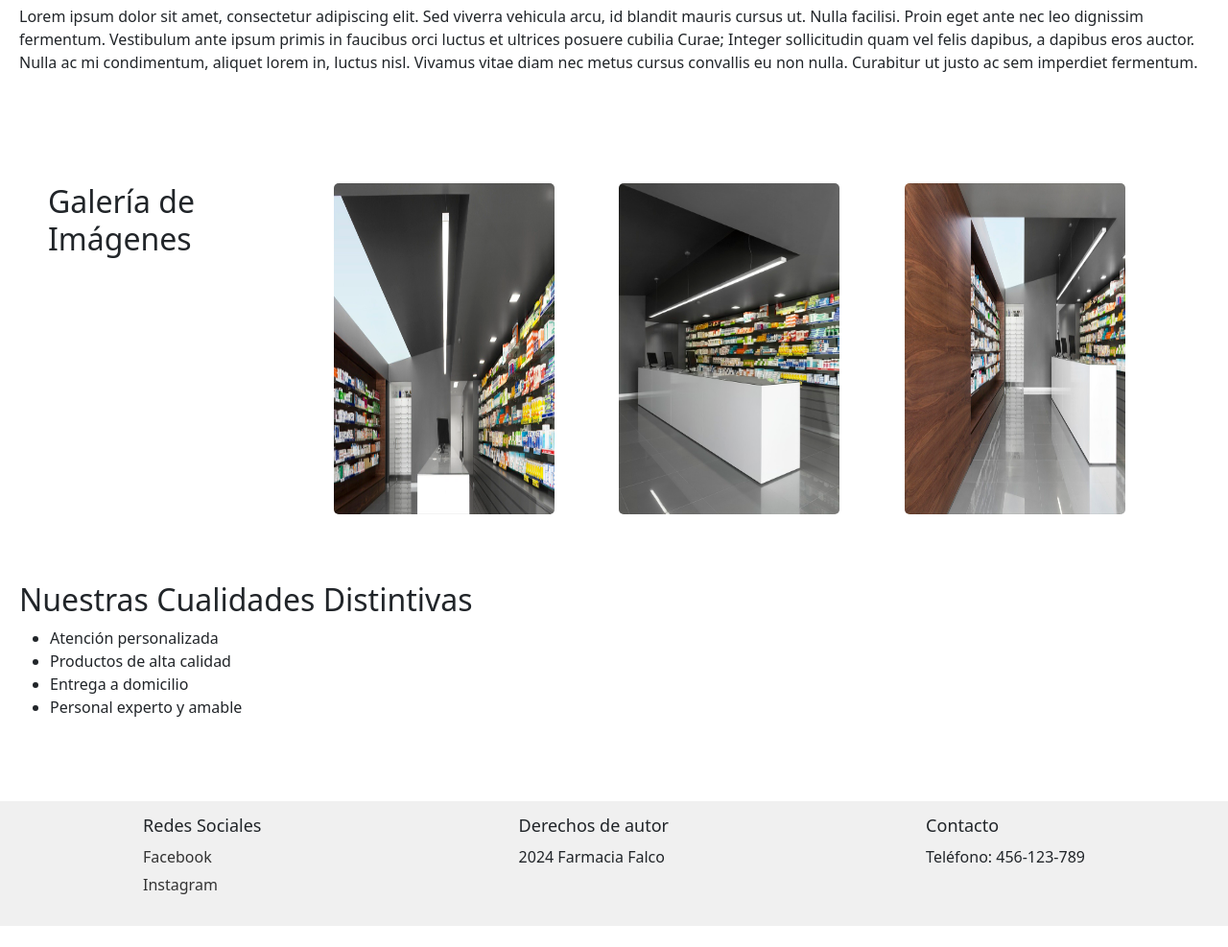
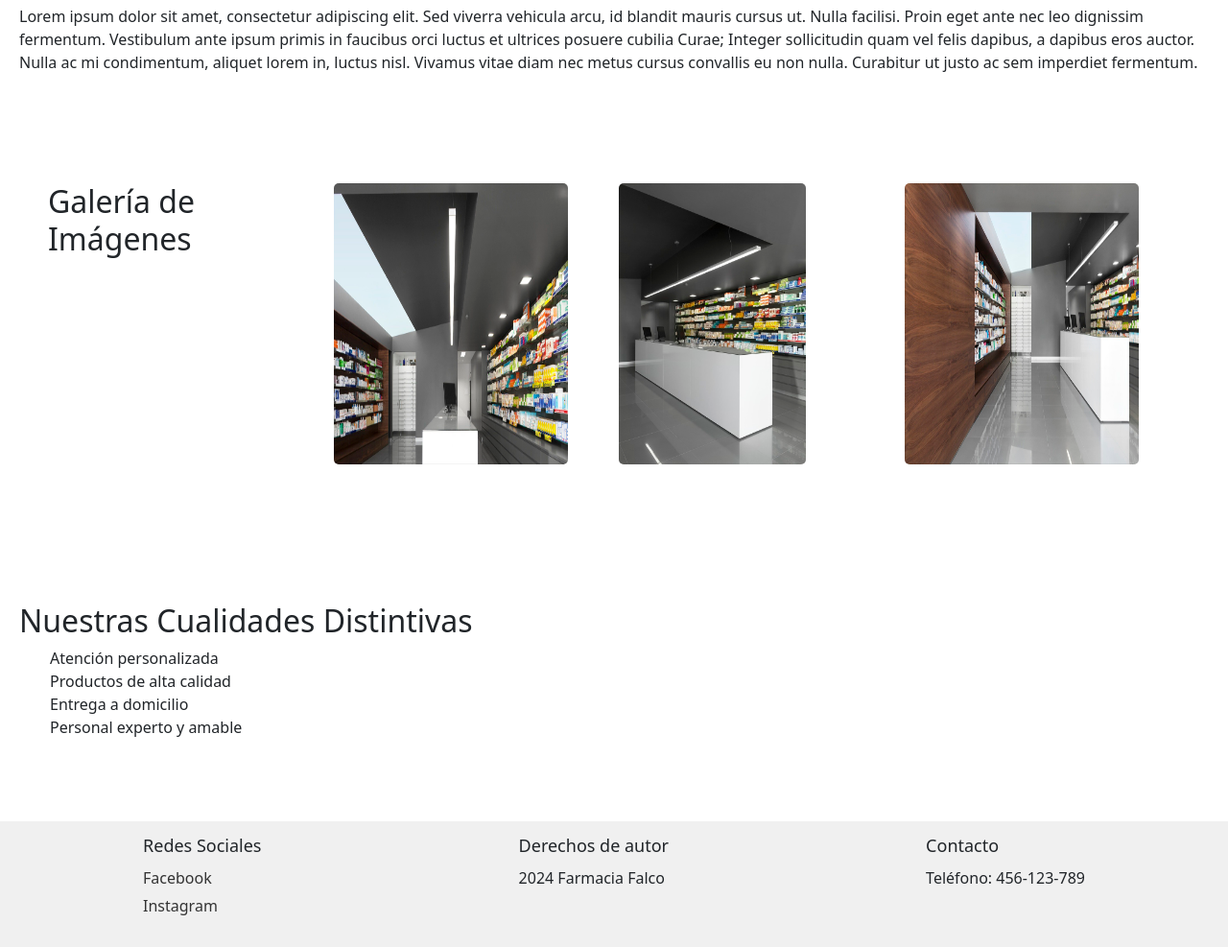
Before and after one commit to SantiFerreyra97/git-coder, a plain HTML site: page nosotros.html in a window 1280 px wide. Shown: the part 89-1076 px from the top of the page at 96% size. Before the commit the page ends 1054 px from the top, so only its background shows below. Drawn offline with nearby package versions, Linux system fonts and the light colour scheme.

Commit message:
Cambio 26/3

```diff
--- a/css/style.css
+++ b/css/style.css
@@ -22,10 +22,9 @@ gap: 20px;
   border-radius: 50%;
 }
 
-
 /* Pagina Nosotros*/
 
-.galeria {
+.galeria{
     display: grid;
     grid-template-columns: 1fr 1fr 1fr 1fr;
     gap: 10px;
@@ -33,7 +32,13 @@ gap: 20px;
 }
 
 .galeria img {
-    max-width: 80%;
+  max-width: 85%;
+  height: 80%;
+  border-radius: 5px;
+
+}
+.galeria img:hover{
+  max-width: 80%;
     height: 100%;
     border-radius: 5px;
 }
@@ -42,6 +47,9 @@ gap: 20px;
     background-color: #fff;
     padding: 20px;
     border-radius: 5px;
+}
+.qualidades ul{
+  list-style: none;
 }
 
 @media only screen and (max-width: 767px) {
```
